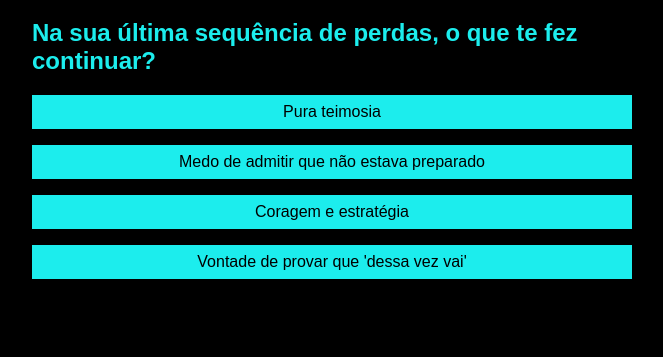
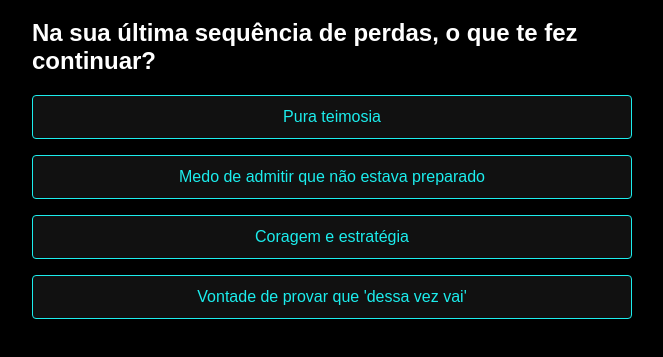
Before and after one commit to pbelotto/quiz-belottotrader, a plain HTML site: page index.html in a window 1280 px wide. Shown: the part 93-450 px from the top of the page, without its empty margins (308-971 px from the left). Drawn offline with Linux system fonts and the light colour scheme.

Commit message:
Update style.css

```diff
--- a/style.css
+++ b/style.css
@@ -1,4 +1,3 @@
-
 body {
     background-color: #000;
     color: #1ceded;
@@ -10,16 +9,33 @@ body {
     max-width: 600px;
     margin: auto;
 }
+h1 {
+    color: #1ceded;
+}
+h2 {
+    color: #ffffff;
+}
 input, button {
     display: block;
     width: 100%;
     margin: 1rem 0;
-    padding: 0.5rem;
+    padding: 0.75rem;
     font-size: 1rem;
+    border: none;
+    border-radius: 4px;
+}
+input {
+    background-color: #111;
+    color: #fff;
 }
 button {
+    background-color: #111;
+    color: #1ceded;
+    border: 1px solid #1ceded;
+    transition: background-color 0.3s ease, color 0.3s ease;
+}
+button:hover {
     background-color: #1ceded;
     color: #000;
-    border: none;
     cursor: pointer;
 }
```
